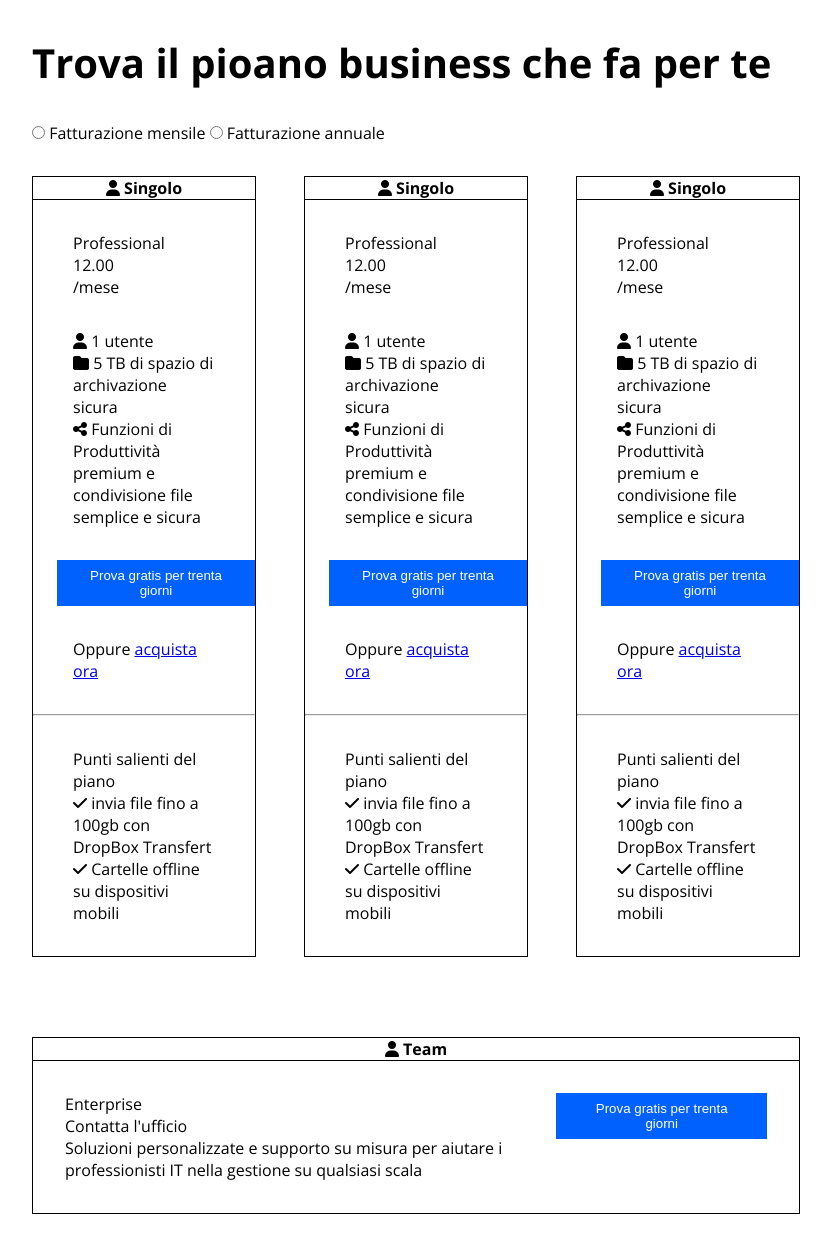
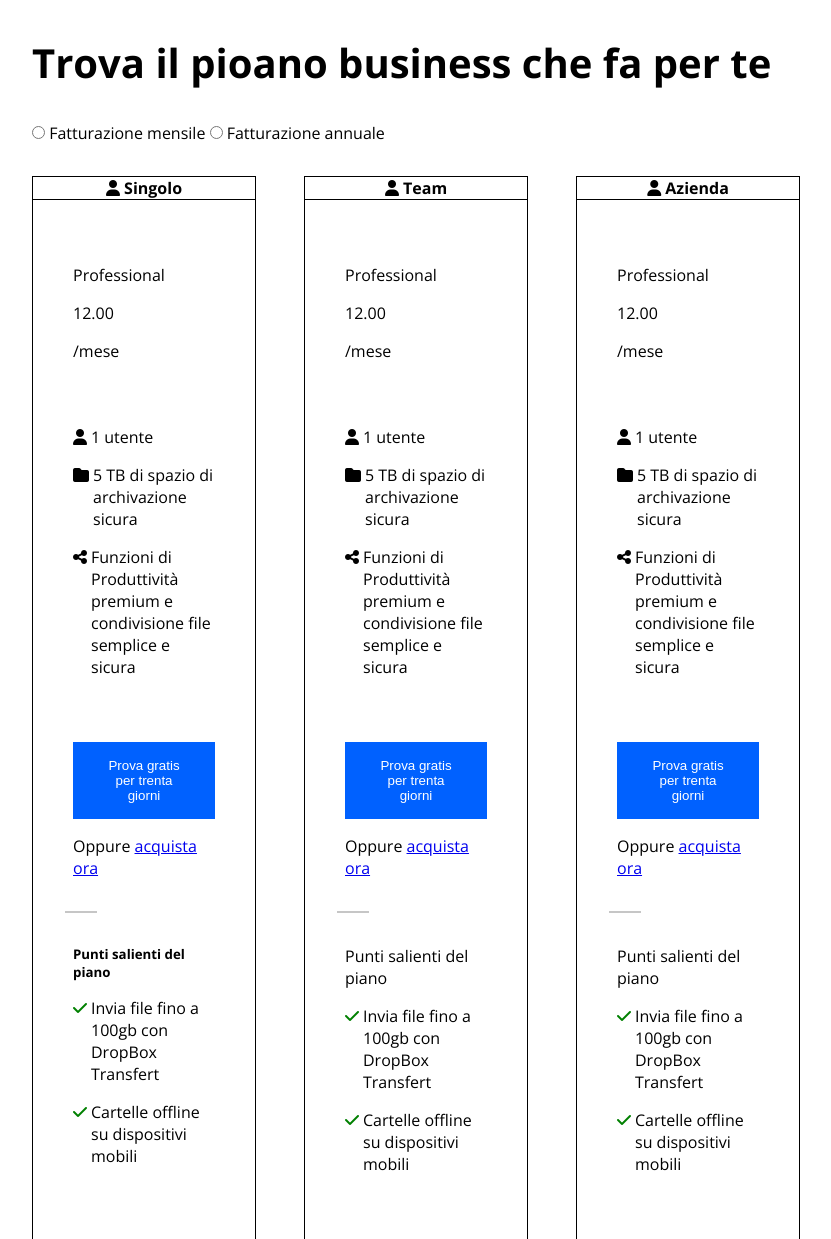
Before and after one commit to Donato-Carola/htmlcss-dropbox, a plain HTML site: page index.html in a window 1280 px wide. Shown: the part 1006-2245 px from the top of the page, without its empty margins (224-1055 px from the left). Drawn offline with nearby package versions, Linux system fonts and the light colour scheme.

Commit message:
modifica icone nelle liste seconda sezione

```diff
--- a/css/style.css
+++ b/css/style.css
@@ -51,12 +51,10 @@
 }
 
 .button {
-
   background-color: rgb(0, 97, 255);
   color: white;
   border: 0;
 }
-
 
 /*css per la sezione download-free*/
 
@@ -66,7 +64,7 @@
   margin-bottom: 5rem;
 }
 
-  div.container-download-free{
+div.container-download-free {
   position: relative;
   top: 7rem;
 }
@@ -80,8 +78,6 @@
 div.flex-box {
   width: 100%;
   justify-content: center;
-
-
 }
 
 div.left-download {
@@ -96,7 +92,7 @@
 div.left-download button.button {
   margin: 2rem 0;
   font-size: 1rem;
-    padding: 1rem 1.2rem ;
+  padding: 1rem 1.2rem;
 }
 
 div.left-download p > i {
@@ -106,7 +102,6 @@
 
 div.right-download img {
   width: 100%;
-
 }
 
 
@@ -114,15 +109,7 @@
 
 
 
-
-
-
-
-
-
-
 /*Sezione 2*/
-
 
 /*css per la sezione dove scegliere il piano business*/
 
@@ -133,10 +120,7 @@
 
 section.plane-business {
   padding: 5rem 0;
-
 }
-
-
 
 section.plane-business h1 {
   padding: 2rem 0;
@@ -148,8 +132,11 @@
 }
 
 
+
+
+
+
 /*css lista*/
-
 
 
 
@@ -157,120 +144,64 @@ div.box-piano-sub {
   background-color: white;
 
   justify-content: space-between;
-
 }
 
-article.margin-singoli-box{
+article.margin-singoli-box {
   margin-right: 3rem;
 }
 
-
-  article.article-seconda-sezione{
-
-
-    border:1px solid black;
-
-
+article.article-seconda-sezione {
+  border: 1px solid black;
 }
 
-  article>h4.central{
+article > h4.central {
   text-align: center;
   border-bottom: 1px solid black;
 }
 
-div.box-piano-sub article > ul.style-list {
+article.article-seconda-sezione section.padding{
+  padding: 2rem;
+}
+
+div.box-piano-sub article > section.padding ul.style-list {
   list-style: none;
+}
 
+article.article-seconda-sezione button{
+  width: 100%;
+}
+
+
+article.article-seconda-sezione section ul{
+  padding:1.5rem 0;
+}
+
+article.article-seconda-sezione section ul>li{
+  padding: 0.5rem ;
+}
+
+article.article-seconda-sezione section >hr{
+  width: 20%;
+  border: 0.01rem  solid rgba(128, 128, 128, 0.452);
 
 }
 
-  article.article-seconda-sezione .padding{
-     margin: 2rem 2.5rem;
-  }
-
-
-
-article.article-seconda-sezione>button{
- margin-left: 1.5rem;
- padding: 0.5rem 2rem;
+section.padding ul>li{
+  display: flex;
+  align-items: first baseline;
 
 }
 
-div.flex-box-orizzontale-sub{
-  display: flex;
-  padding: 2rem;
-  width: 100%;
-
-
+section.padding ul>li>i{
+  padding: 0 0.25rem 0 0;
 }
 
-div.flex-box-orizzontale-sub div>ul{
-  list-style: none;
+section.padding ul>li>i.fa-solid.fa-check{
+  color: green;
 }
 
-div.flex-box-orizzontale-sub button.button{
-  padding: 0.5rem 2rem;
-  width: 100%;
-}
-
-div.flex-box-orizzontale-sub div.left-sub-row{
-  width: 70%;
-
-}
-
-div.flex-box-orizzontale-sub div.right-sub-row{
-  width: 30%;
-
-}
-
-/*FINE SEZIONE 2*/
-
-
-
-
-
-
-
-
-  /*css per la sezione partner con due ragazzi che ridono*/
-
-  section.partner-dropbox {
-    margin: 13rem 0;
-    }
-
-
-
-
-
-   div.container-business >div.left-box-partner{
-   width: 60%;
-   }
-
-   div.container-business >div.right-box-partner{
-   padding: 3rem 3.5rem;
-    width: 40%;
-
-
-   }
-
-   div.left-box-partner>img{
-  width: 100%;
-    object-fit:cover;
-
-   }
-
-   div.right-box-partner h3{
-
-    font-size: 25px;
-   }
-
-   div.right-box-partner p{
-    padding: 1rem 0;
-   }
-
-   div.right-box-partner button{
-    border: 1px solid black;
-    padding: 0.8rem 1.25rem;
+section.padding ul>li>button{
+  padding: 1rem 2rem;
 }
 
 
@@ -291,38 +222,32 @@ div.flex-box-orizzontale-sub div.right-sub-row{
 
 
 
-  /*css per la sezione per il piano business */
+/*sezione 2 box orizzontale*/
 
-  /*section.dropbox-business {
-    height: 1659px;
-    background-color: coral;
-  }*/
-
-
-  div.dimensioni-box-div{
-  /*  border: 1px dashed black;*/
+div.flex-box-orizzontale-sub {
+  display: flex;
+  padding: 2rem;
   width: 100%;
-    padding-top: 2rem;
 }
 
-  div.container-business>h1{
-    font-size: 40px;
+div.flex-box-orizzontale-sub div > ul {
+  list-style: none;
 }
 
-  div.dimensioni-box-div article.dimensioni-box-article{
-    width: calc(100% / 3);
-    padding: 1rem 2rem;
-
+div.flex-box-orizzontale-sub button.button {
+  padding: 0.5rem 2rem;
+  width: 100%;
 }
 
-  article.dimensioni-box-article>img{
-    width: 100%;
-    object-fit: cover;
+div.flex-box-orizzontale-sub div.left-sub-row {
+  width: 70%;
 }
 
-  article.dimensioni-box-article>h3{
-    padding: 1rem 0;
+div.flex-box-orizzontale-sub div.right-sub-row {
+  width: 30%;
 }
+
+/*FINE SEZIONE 2*/
 
 
 
@@ -334,35 +259,82 @@ div.flex-box-orizzontale-sub div.right-sub-row{
 
 
 
+/*css per la sezione partner con due ragazzi che ridono*/
 
+section.partner-dropbox {
+  margin: 13rem 0;
+}
+
+div.container-business > div.left-box-partner {
+  width: 60%;
+}
+
+div.container-business > div.right-box-partner {
+  padding: 3rem 3.5rem;
+  width: 40%;
+}
+
+div.left-box-partner > img {
+  width: 100%;
+  object-fit: cover;
+}
+
+div.right-box-partner h3 {
+  font-size: 25px;
+}
+
+div.right-box-partner p {
+  padding: 1rem 0;
+}
+
+div.right-box-partner button {
+  border: 1px solid black;
+  padding: 0.8rem 1.25rem;
+}
+
+/*css per la sezione per il piano business */
+
+/*section.dropbox-business {
+    height: 1659px;
+    background-color: coral;
+  }*/
+
+div.dimensioni-box-div {
+  /*  border: 1px dashed black;*/
+  width: 100%;
+  padding-top: 2rem;
+}
+
+div.container-business > h1 {
+  font-size: 40px;
+}
+
+div.dimensioni-box-div article.dimensioni-box-article {
+  width: calc(100% / 3);
+  padding: 1rem 2rem;
+}
+
+article.dimensioni-box-article > img {
+  width: 100%;
+  object-fit: cover;
+}
+
+article.dimensioni-box-article > h3 {
+  padding: 1rem 0;
+}
 
 /*css sezione indipendente dalla quarta, quanti team usano dropbox*/
 
-section.team-use-dropbox{
+section.team-use-dropbox {
   width: 1100px;
   margin: 0 auto;
   padding: 10rem 0rem;
-
-
 }
 
-
-section.team-use-dropbox>h1{
+section.team-use-dropbox > h1 {
   font-size: 40px;
   padding-bottom: 2.5rem;
 }
-
-
-
-
-
-
-
-
-
-
-
-
 
 /*css per la sezione logo aziende partner*/
 /*prima della correzione*/
@@ -394,135 +366,105 @@ section.team-use-dropbox>h1{
 
 /*dopo la correzione*/
 
-
 /*section.logo-aziende-partner{
   width: 100%;
  }*/
 
- div.dimensioni-box-logo{
+div.dimensioni-box-logo {
   width: calc(100vw / 3);
   height: calc(100vw / 3);
-
-
-
 }
 
- div.flex-column-logo{
+div.flex-column-logo {
   flex-wrap: wrap;
   justify-content: center;
 }
 
- article.box-loghi{
-
+article.box-loghi {
   width: calc(100% / 2);
   height: calc(100% / 2);
-
 }
 
- article.box-loghi img{
+article.box-loghi img {
   width: calc(100% / 2);
   margin: auto;
   filter: invert(1);
-
 }
 
-
- #logo-green{
-    background-color:rgb(162, 211, 155) ;
-
+#logo-green {
+  background-color: rgb(162, 211, 155);
 }
 
- div.flex-column-logo article.box-loghi:hover{
+div.flex-column-logo article.box-loghi:hover {
   border: 20px solid green;
 }
 
- #logo-mattone{
-  background-color:rgb(97, 8, 43) ;
+#logo-mattone {
+  background-color: rgb(97, 8, 43);
 }
 
- #logo-blu{
-  background-color:rgb(0, 147, 206);
+#logo-blu {
+  background-color: rgb(0, 147, 206);
 }
 
-
- #logo-arancio{
-  background-color:rgb(255, 28, 28);
+#logo-arancio {
+  background-color: rgb(255, 28, 28);
 }
 
-
- #logo-red{
-  background-color:rgb(213, 0, 31) ;
+#logo-red {
+  background-color: rgb(213, 0, 31);
 }
 
-
- #logo-azzurro{
-  background-color:rgb(180, 208, 231);
+#logo-azzurro {
+  background-color: rgb(180, 208, 231);
 }
 
- #logo-bluscuro{
-  background-color:rgb(13, 36, 129);
+#logo-bluscuro {
+  background-color: rgb(13, 36, 129);
 }
 
- #logo-giallo{
-  background-color:rgb(255, 216, 48);
+#logo-giallo {
+  background-color: rgb(255, 216, 48);
 }
 
-#central-box{
+#central-box {
   background-color: rgb(245, 245, 245);
-
 }
 
-div.central-info>img,
-div.central-info>p{
+div.central-info > img,
+div.central-info > p {
   padding: 2rem;
-
 }
 
-div.central-info>img{
+div.central-info > img {
   width: 50%;
 }
 
-
-
-
-
 /* CSS sezione aggiuntiva della quinta*/
 
-section.free-trial{
+section.free-trial {
   background-color: rgb(180, 208, 231);
   padding: 7rem 0;
-
 }
 
-
-
-
-div.container-free-trial div.box-left-free{
+div.container-free-trial div.box-left-free {
   width: 50%;
   color: rgb(97, 8, 43);
   padding: 0 2rem 0 0;
   font-size: 25px;
-
 }
 
-div.container-free-trial div.box-right-free{
+div.container-free-trial div.box-right-free {
   width: 50%;
   display: flex;
   justify-content: center;
   align-items: center;
-
-
 }
 
-div.container-free-trial div.box-right-free>button{
+div.container-free-trial div.box-right-free > button {
   padding: 0.5rem 3rem;
   border: none;
 }
-
-
-
-
-
 
 /*CSS SEZIONE DOMANDE*/
 
@@ -530,57 +472,35 @@ section.faq {
   padding: 7rem 0;
 }
 
-section.faq>hr{
+section.faq > hr {
   margin: 2rem 0;
 }
 
-section.faq>h1{
+section.faq > h1 {
   font-size: 35px;
 }
 
-
-
-
-
-
-
-
-
-
-
-
-
-
-
-
 /*css per il footer*/
 footer {
-
   color: white;
   background-color: black;
 }
 
-  footer section>div{
+footer section > div {
   padding: 7rem 0;
   justify-content: space-between;
 }
 
-
-
-  div.list>h4{
+div.list > h4 {
   padding-bottom: 1rem;
   font-size: x-large;
-
 }
 
-
-  div.list ul{
+div.list ul {
   list-style: none;
   line-height: 3rem;
-
 }
 
-  footer p{
+footer p {
   padding: 2rem 0;
-
 }
--- a/index.html
+++ b/index.html
@@ -77,35 +77,40 @@
           <!--primo box-->
           <article class="article-seconda-sezione margin-singoli-box">
             <h4 class="central"><i class="fa-solid fa-user"></i> Singolo</h4>
-
-            <ul class="prima-lista style-list padding">
+            <section class="padding">
+              <ul class="prima-lista style-list">
                 <li>Professional</li>
 
                 <li>12.00</li>
                 <li>/mese</li>
               </ul>
 
-            <ul class="seconda-lista style-list padding">
+              <ul class="seconda-lista style-list">
                 <li><i class="fa-solid fa-user"></i> 1 utente</li>
                 <li>
                   <i class="fa-solid fa-folder"></i> 5 TB di spazio di
                   archivazione sicura
                 </li>
                 <li>
-                <i class="fa-solid fa-share-nodes"></i> Funzioni di Produttività
-                premium e condivisione file semplice e sicura
+                  <i class="fa-solid fa-share-nodes"></i> Funzioni di
+                  Produttività premium e condivisione file semplice e sicura
+                </li>
+              </ul>
+              <ul class="style-list">
+                <li>
+                  <button class="button">Prova gratis per trenta giorni</button>
+                </li>
+                <li>
+                  <p>Oppure <a href="#">acquista ora</a></p>
                 </li>
               </ul>
 
-            <button class="button">Prova gratis per trenta giorni</button>
-            <p class="padding">Oppure <a href="#">acquista ora</a></p>
+              <hr>
 
-            <hr />
-
-            <ul class="terza-lista style-list padding">
-              <li>Punti salienti del piano</li>
+              <ul class="terza-lista style-list">
+              <li>  <h5>Punti salienti del piano</h5></li>
                 <li>
-                <i class="fa-solid fa-check"></i> invia file fino a 100gb con
+                  <i class="fa-solid fa-check"></i> Invia file fino a 100gb con
                   DropBox Transfert
                 </li>
                 <li>
@@ -113,40 +118,46 @@
                   dispositivi mobili
                 </li>
               </ul>
+            </section>
           </article>
 
           <!--secondo box per sub-->
           <article class="article-seconda-sezione margin-singoli-box">
-            <h4 class="central"><i class="fa-solid fa-user"></i> Singolo</h4>
+            <h4 class="central"><i class="fa-solid fa-user"></i> Team</h4>
 
-            <ul class="prima-lista style-list padding">
+            <section class="padding">
+              <ul class="prima-lista style-list">
                 <li>Professional</li>
 
                 <li>12.00</li>
                 <li>/mese</li>
               </ul>
 
-            <ul class="seconda-lista style-list padding">
+              <ul class="seconda-lista style-list">
                 <li><i class="fa-solid fa-user"></i> 1 utente</li>
                 <li>
                   <i class="fa-solid fa-folder"></i> 5 TB di spazio di
                   archivazione sicura
                 </li>
                 <li>
-                <i class="fa-solid fa-share-nodes"></i> Funzioni di Produttività
-                premium e condivisione file semplice e sicura
+                  <i class="fa-solid fa-share-nodes"></i> Funzioni di
+                  Produttività premium e condivisione file semplice e sicura
                 </li>
               </ul>
-
+              <ul class="style-list">
+                <li>
                   <button class="button">Prova gratis per trenta giorni</button>
-            <p class="padding">Oppure <a href="#">acquista ora</a></p>
-
+                </li>
+                <li>
+                  <p>Oppure <a href="#">acquista ora</a></p>
+                </li>
+              </ul>
               <hr />
 
-            <ul class="terza-lista style-list padding">
+              <ul class="terza-lista style-list">
                 <li>Punti salienti del piano</li>
                 <li>
-                <i class="fa-solid fa-check"></i> invia file fino a 100gb con
+                  <i class="fa-solid fa-check"></i> Invia file fino a 100gb con
                   DropBox Transfert
                 </li>
                 <li>
@@ -154,40 +165,46 @@
                   dispositivi mobili
                 </li>
               </ul>
+            </section>
           </article>
 
           <!--terzo box per sub-->
           <article class="article-seconda-sezione">
-            <h4 class="central"><i class="fa-solid fa-user"></i> Singolo</h4>
+            <h4 class="central"><i class="fa-solid fa-user"></i> Azienda</h4>
 
-            <ul class="prima-lista style-list padding">
+            <section class="padding">
+              <ul class="prima-lista style-list">
                 <li>Professional</li>
 
                 <li>12.00</li>
                 <li>/mese</li>
               </ul>
 
-            <ul class="seconda-lista style-list padding">
+              <ul class="seconda-lista style-list">
                 <li><i class="fa-solid fa-user"></i> 1 utente</li>
                 <li>
                   <i class="fa-solid fa-folder"></i> 5 TB di spazio di
                   archivazione sicura
                 </li>
                 <li>
-                <i class="fa-solid fa-share-nodes"></i> Funzioni di Produttività
-                premium e condivisione file semplice e sicura
+                  <i class="fa-solid fa-share-nodes"></i> Funzioni di
+                  Produttività premium e condivisione file semplice e sicura
                 </li>
               </ul>
-
+              <ul class="style-list">
+                <li>
                   <button class="button">Prova gratis per trenta giorni</button>
-            <p class="padding">Oppure <a href="#">acquista ora</a></p>
-
+                </li>
+                <li>
+                  <p>Oppure <a href="#">acquista ora</a></p>
+                </li>
+              </ul>
               <hr />
 
-            <ul class="terza-lista style-list padding">
+              <ul class="terza-lista style-list">
                 <li>Punti salienti del piano</li>
                 <li>
-                <i class="fa-solid fa-check"></i> invia file fino a 100gb con
+                  <i class="fa-solid fa-check"></i> Invia file fino a 100gb con
                   DropBox Transfert
                 </li>
                 <li>
@@ -195,6 +212,7 @@
                   dispositivi mobili
                 </li>
               </ul>
+            </section>
           </article>
         </div>
       </section>
@@ -230,7 +248,6 @@
 
       <section class="partner-dropbox">
         <div class="flex container-business">
-
           <div class="left-box-partner">
             <img src="img/partner.png" alt="partner dell'azienda" />
           </div>
@@ -244,7 +261,6 @@
             </p>
             <button>Trova un partner</button>
           </div>
-
         </div>
       </section>
 
@@ -387,26 +403,23 @@
 
       <!--dopo la correzione-->
       <section class="flex">
-        <div class="flex-column-logo flex dimensioni-box-logo ">
+        <div class="flex-column-logo flex dimensioni-box-logo">
           <article class="box-loghi flex" id="logo-green">
-            <img src="img/designit.svg" alt="logo designit">
+            <img src="img/designit.svg" alt="logo designit" />
           </article>
           <article class="box-loghi flex" id="logo-mattone">
-            <img src="img/arizona_state_university.svg" alt="">
+            <img src="img/arizona_state_university.svg" alt="" />
           </article>
           <article class="box-loghi flex" id="logo-blu">
-            <img src="img/university_of_florida.svg" alt="">
+            <img src="img/university_of_florida.svg" alt="" />
           </article>
           <article class="box-loghi flex" id="logo-arancio">
-            <img src="img/topps.svg" alt="">
+            <img src="img/topps.svg" alt="" />
           </article>
-
         </div>
 
-        <div class="dimensioni-box-logo central-info " id="central-box">
-
+        <div class="dimensioni-box-logo central-info" id="central-box">
           <img src="img/designit.svg" alt="logo designit" />
-
 
           <p>
             "I membri del nostro team lavorano costantemente in Paesi, fusi
@@ -416,31 +429,24 @@
             è facile quanto Dropbox Paper"
           </p>
 
-
           <p>Morten Thomsen, Global IT Lead</p>
-
         </div>
 
-        <div class="flex-column-logo dimensioni-box-logo flex ">
+        <div class="flex-column-logo dimensioni-box-logo flex">
           <article class="box-loghi flex" id="logo-red">
-            <img src="img/world_bicycle_relief.svg" alt="">
+            <img src="img/world_bicycle_relief.svg" alt="" />
           </article>
           <article class="box-loghi flex" id="logo-azzurro">
-            <img src="img/hearst_corp.svg" alt="">
+            <img src="img/hearst_corp.svg" alt="" />
           </article>
           <article class="box-loghi flex" id="logo-bluscuro">
-            <img src="img/lonely_planet.svg" alt="">
+            <img src="img/lonely_planet.svg" alt="" />
           </article>
           <article class="box-loghi flex" id="logo-giallo">
-            <img src="img/clear_channel.svg" alt="">
+            <img src="img/clear_channel.svg" alt="" />
           </article>
         </div>
-
       </section>
-
-
-
-
 
       <!--sezione aggiuntiva della quinta-->
       <section class="free-trial">
@@ -549,7 +555,7 @@
             </ul>
           </div>
         </div>
-        <p >italiano</p>
+        <p>italiano</p>
       </section>
     </footer>
   </body>
```
Lines whose indentation alone changed are shown as unchanged.
